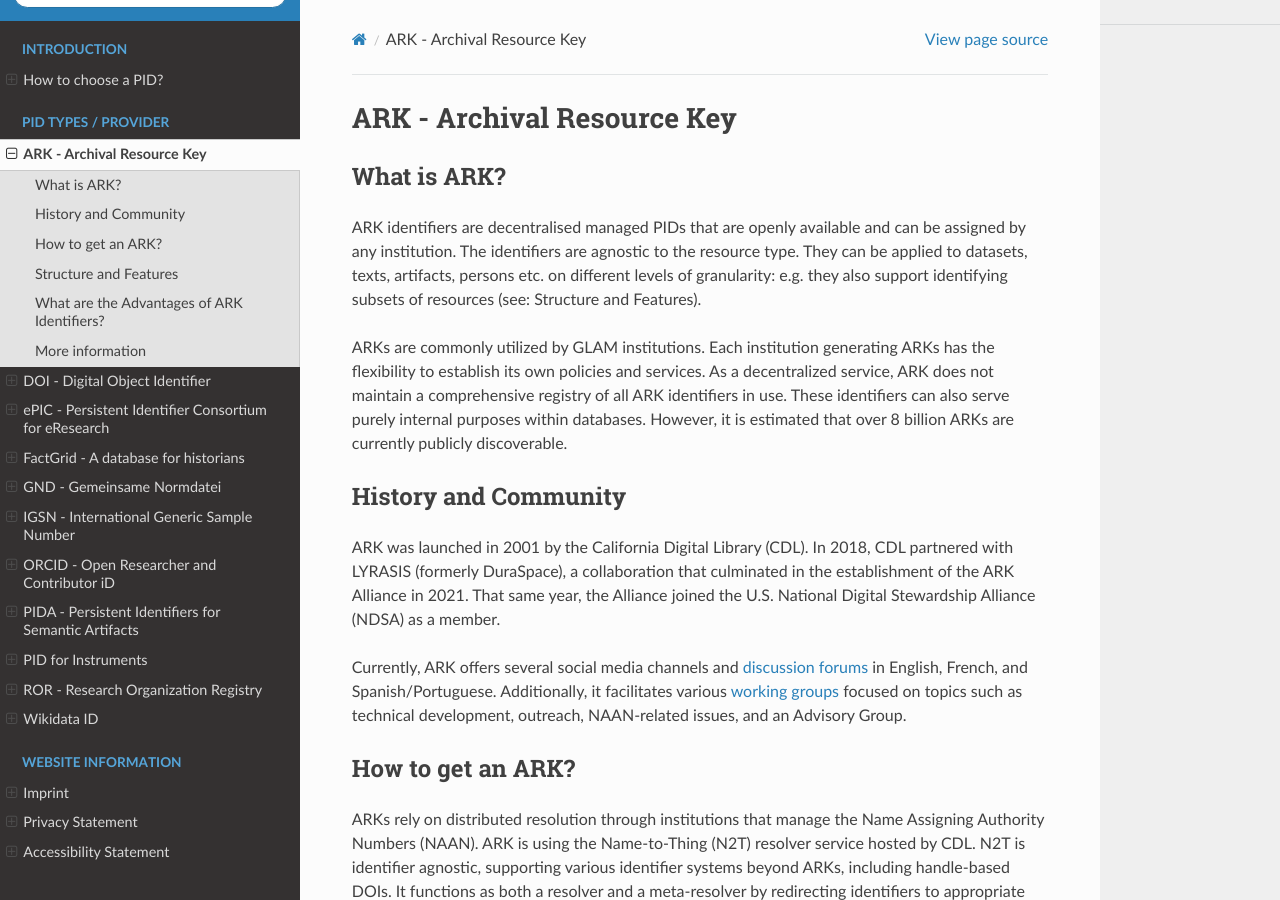
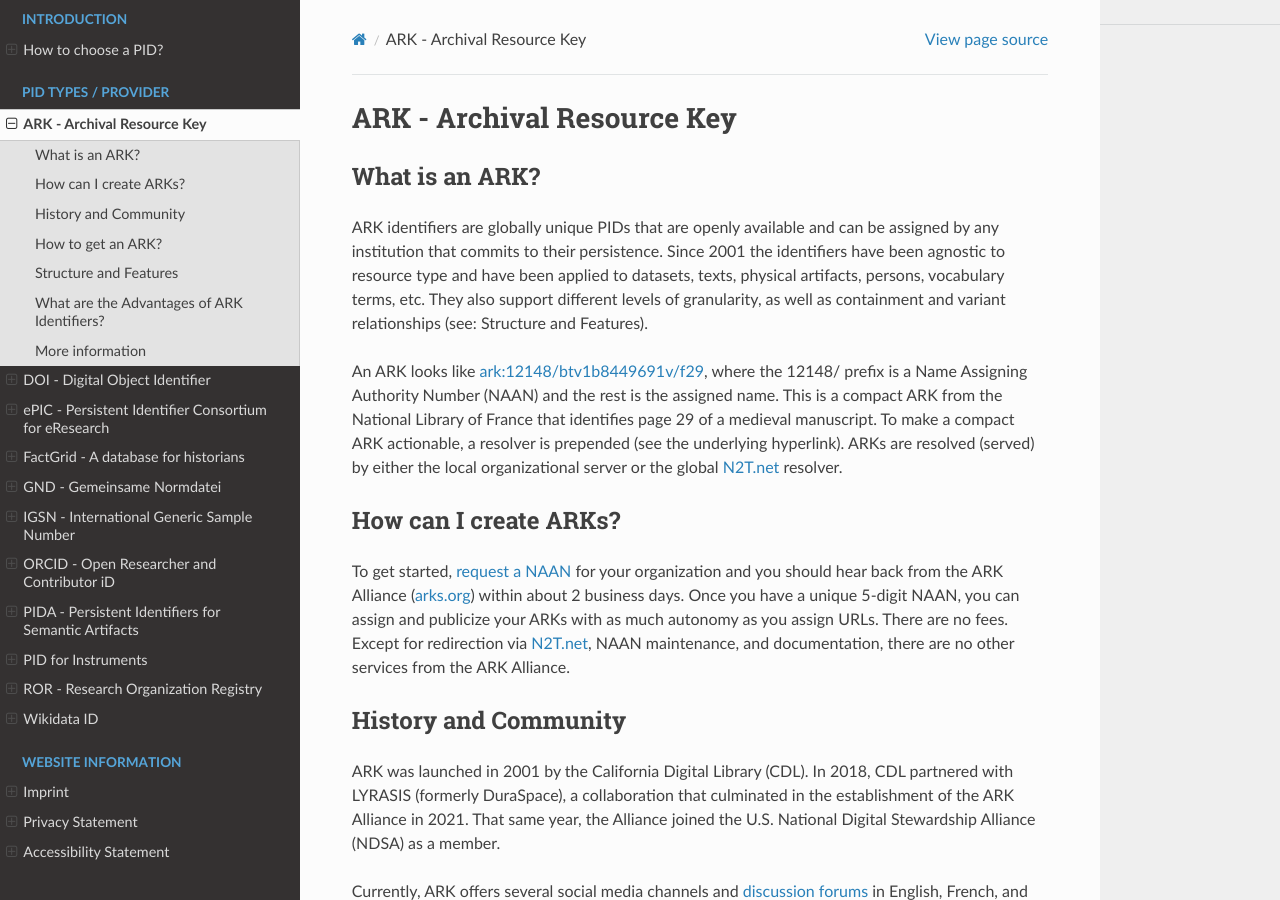
Before and after one commit to stephw-tib/pid4nfdi-training, a Sphinx documentation site: the page built from docs/source/ark.rst, in a window 1280 px wide and 900 px high. Built offline with Sphinx 7.4.7 and the Read the Docs theme 3.1.0, drawn with Linux system fonts in a browser that asks for light colours; pages that are not in the unit, such as notebooks, are missing from menus.

Commit message:
Update ark.rst
include review § 1+ 2

Signed-off-by: stephw-tib <62946028+stephw-tib@users.noreply.github.com>

```diff
--- a/docs/source/ark.rst
+++ b/docs/source/ark.rst
@@ -1,12 +1,16 @@
 ARK - Archival Resource Key
 ===========================
 
-What is ARK?
+What is an ARK?
 ------------
+ARK identifiers are globally unique PIDs that are openly available and can be assigned by any institution that commits to their persistence. Since 2001 the identifiers have been agnostic to resource type and have been applied to datasets, texts, physical artifacts, persons, vocabulary terms, etc. They also support different levels of granularity, as well as containment and variant relationships (see: Structure and Features).
 
-ARK identifiers are decentralised managed PIDs that are openly available and can be assigned by any institution. The identifiers are agnostic to the resource type. They can be applied to datasets, texts, artifacts, persons etc. on different levels of granularity: e.g. they also support identifying subsets of resources (see: Structure and Features).
+An ARK looks like `ark:12148/btv1b8449691v/f29 <https://gallica.bnf.fr/ark:/12148/btv1b8449691v/f29>`_, where the 12148/ prefix is a Name Assigning Authority Number (NAAN) and the rest is the assigned name. This is a compact ARK from the National Library of France that identifies page 29 of a medieval manuscript. To make a compact ARK actionable, a resolver is prepended (see the underlying hyperlink). ARKs are resolved (served) by either the local organizational server or the global `N2T.net <https://n2t.net/>`_ resolver.
 
-ARKs are commonly utilized by GLAM institutions. Each institution generating ARKs has the flexibility to establish its own policies and services. As a decentralized service, ARK does not maintain a comprehensive registry of all ARK identifiers in use. These identifiers can also serve purely internal purposes within databases. However, it is estimated that over 8 billion ARKs are currently publicly discoverable.
+How can I create ARKs?
+----------------------
+
+To get started, `request a NAAN <https://docs.google.com/forms/d/e/1FAIpQLSfd1CX6idwLB47g8OGKUG654auV8IU8yI7DAs61cXGOoFDn0g/closedform>`_ for your organization and you should hear back from the ARK Alliance (`arks.org <https://arks.org/>`_) within about 2 business days. Once you have a unique 5-digit NAAN, you can assign and publicize your ARKs with as much autonomy as you assign URLs. There are no fees. Except for redirection via `N2T.net <https://n2t.net/>`_, NAAN maintenance, and documentation, there are no other services from the ARK Alliance.
 
 
 History and Community
```
